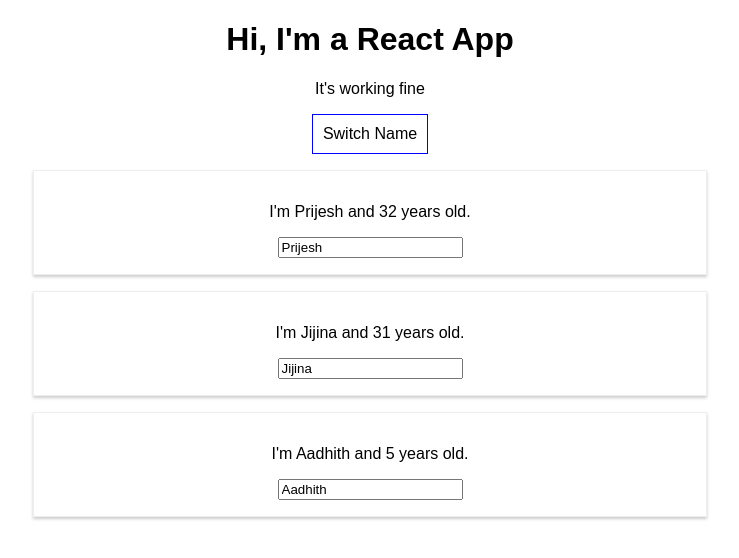
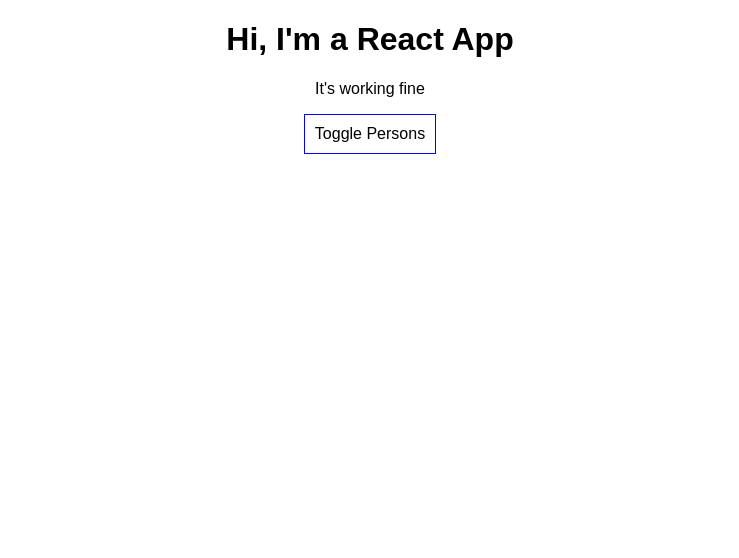
Before and after one commit to prijeshm/react-complete-guide, a React (Create React App) app: page / in a window 1280 px wide. Shown: the top 558 px of the page, without its empty margins (270-1009 px from the left). Built offline with nearby package versions, Linux system fonts and the light colour scheme.

Commit message:
Conditional Display

```diff
--- a/src/App.js
+++ b/src/App.js
@@ -8,7 +8,8 @@
       { name: 'Prijesh', age: 32 },
       { name: 'Jijina', age: 31 },
       { name: 'Aadhith', age: 5 },
-    ]
+    ],
+    showPersons: false
   }
 
   render() {
@@ -25,7 +26,10 @@
         <p>It's working fine</p>
         <button
           style={style}
-          onClick={() => this.switchNameHandler('Jijina Prijesh')}>Switch Name</button>
+          onClick={this.togglePersonsHandler}>Toggle Persons</button>
+        {
+          this.state.showPersons
+          ? <div>
               <Person
                 click={this.switchNameHandler.bind(this, 'Priju')}
                 name={this.state.persons[0].name}
@@ -38,6 +42,11 @@
                 click={() => this.switchNameHandler('Aadhith M')}
                 name={this.state.persons[2].name}
                 age={this.state.persons[2].age} />
+            </div>
+          : null
+        }
+
+
       </div>
     );
   }
@@ -64,6 +73,11 @@
       ]
     })
   }
+
+  togglePersonsHandler = event => {
+    event.preventDefault();
+    this.setState({showPersons: !this.state.showPersons});
+  }
 }
 
 export default App;
```
Lines whose indentation alone changed are shown as unchanged.
